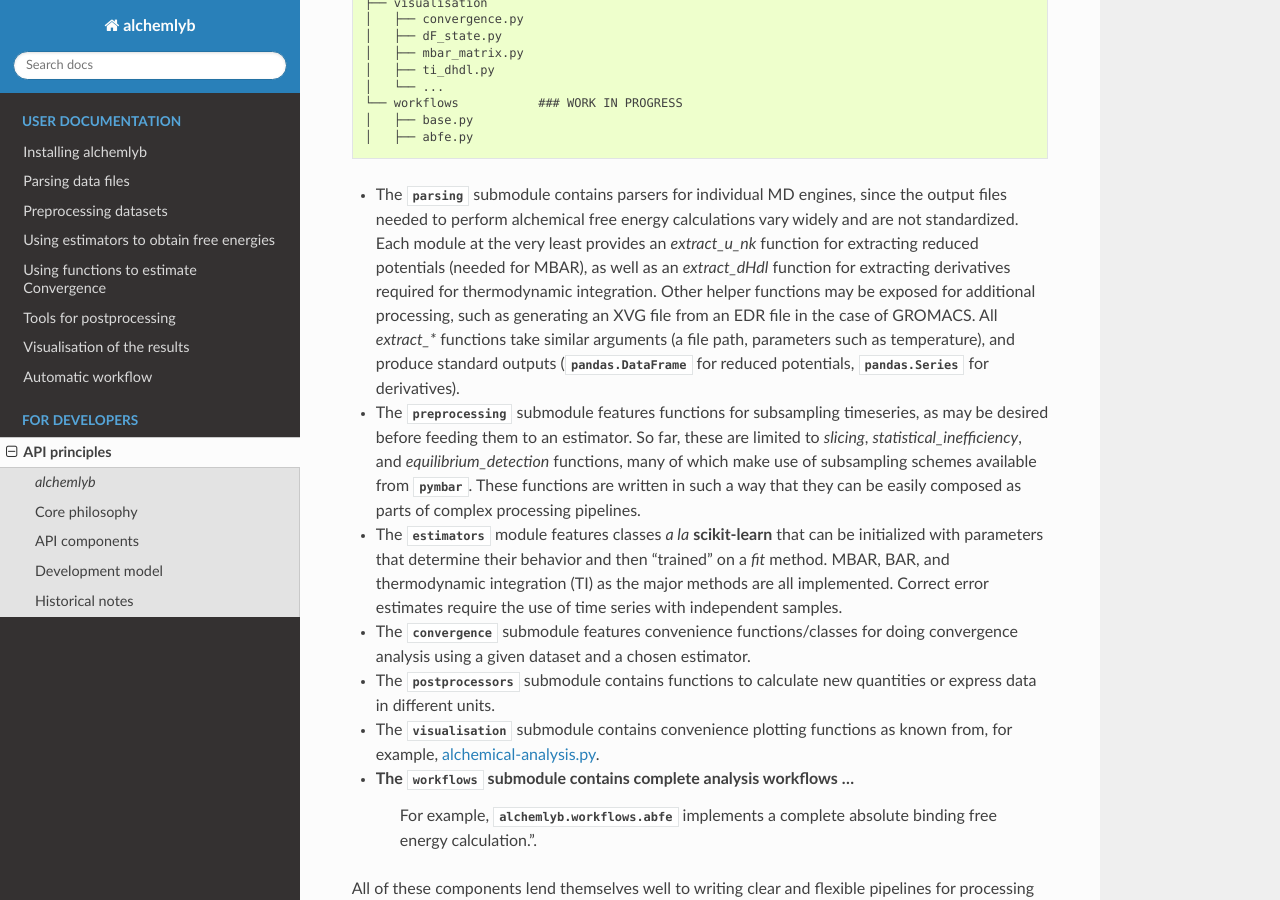
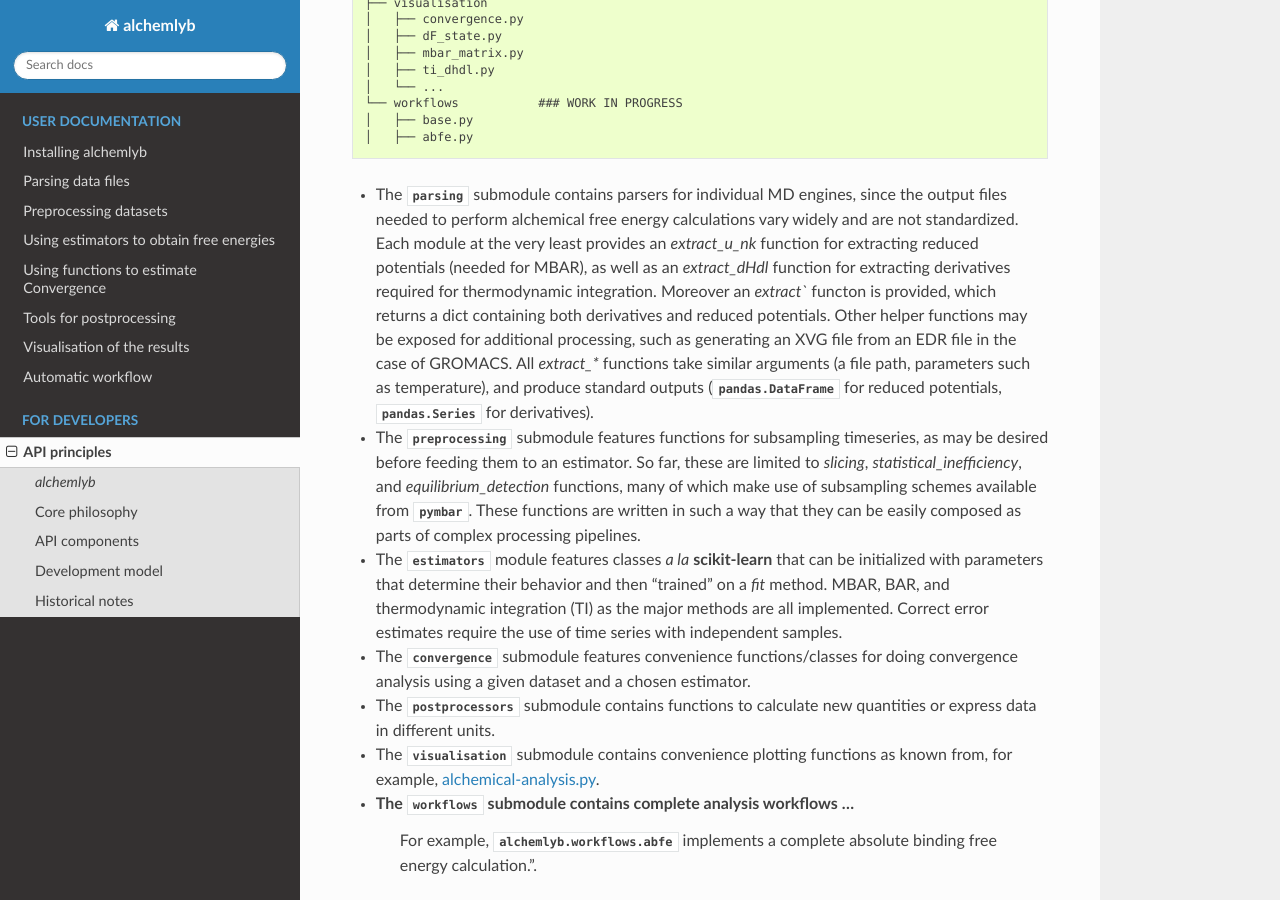
Before and after one commit to alchemistry/alchemlyb, a Sphinx documentation site: the page built from docs/api_principles.rst, in a window 1280 px wide and 900 px high, scrolled down 1347 px. Built offline with Sphinx 7.4.7 and the Read the Docs theme 2.0.0, drawn with Linux system fonts in a browser that asks for light colours; pages that are not in the unit, such as notebooks, are missing from menus; the version number could not be read and is left out.

Commit message:
added description for extract in docs

```diff
--- a/docs/api_principles.rst
+++ b/docs/api_principles.rst
@@ -69,7 +69,7 @@ The library is structured as follows, following a similar style to
     │   ├── abfe.py
 
 
-* The :mod:`~alchemlyb.parsing` submodule contains parsers for individual MD engines, since the output files needed to perform alchemical free energy calculations vary widely and are not standardized.  Each module at the very least provides an `extract_u_nk` function for extracting reduced potentials (needed for MBAR), as well as an `extract_dHdl` function for extracting derivatives required for thermodynamic integration.  Other helper functions may be exposed for additional processing, such as generating an XVG file from an EDR file in the case of GROMACS.  All `extract\_*` functions take similar arguments (a file path, parameters such as temperature), and produce standard outputs (:class:`pandas.DataFrame` for reduced potentials, :class:`pandas.Series` for derivatives).
+* The :mod:`~alchemlyb.parsing` submodule contains parsers for individual MD engines, since the output files needed to perform alchemical free energy calculations vary widely and are not standardized.  Each module at the very least provides an `extract_u_nk` function for extracting reduced potentials (needed for MBAR), as well as an `extract_dHdl` function for extracting derivatives required for thermodynamic integration. Moreover an `extract`` functon is provided, which returns a dict containing both derivatives and reduced potentials. Other helper functions may be exposed for additional processing, such as generating an XVG file from an EDR file in the case of GROMACS.  All `extract\_*` functions take similar arguments (a file path, parameters such as temperature), and produce standard outputs (:class:`pandas.DataFrame` for reduced potentials, :class:`pandas.Series` for derivatives).
 * The :mod:`~alchemlyb.preprocessing` submodule features functions for subsampling timeseries, as may be desired before feeding them to an estimator.  So far, these are limited to `slicing`, `statistical_inefficiency`, and `equilibrium_detection` functions, many of which make use of subsampling schemes available from :mod:`pymbar`.  These functions are written in such a way that they can be easily composed as parts of complex processing pipelines.
 * The :mod:`~alchemlyb.estimators` module features classes *a la* **scikit-learn** that can be initialized with parameters that determine their behavior and then "trained" on a `fit` method.  MBAR, BAR, and thermodynamic integration (TI) as the major methods are all implemented.  Correct error estimates require the use of time series with independent samples.
 * The :mod:`~alchemlyb.convergence` submodule features convenience functions/classes for doing convergence analysis using a given dataset and a chosen estimator.
```
